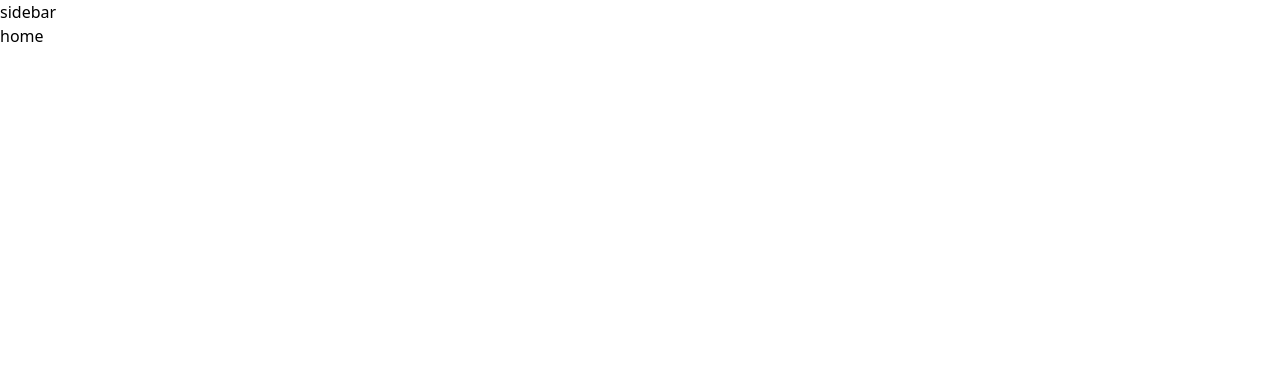
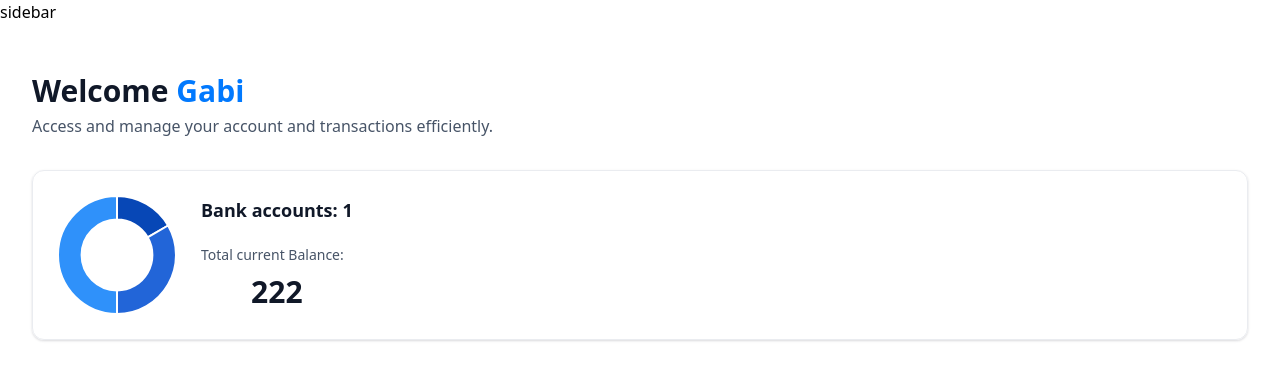
Before and after one commit to gabyesca27/bankwallet, a Next.js app: page / in a window 1280 px wide. Shown: the top 380 px of the page. Built offline with nearby package versions, Linux system fonts and the light colour scheme.

Commit message:
implement first components from home

```diff
--- a/app/(root)/page.tsx
+++ b/app/(root)/page.tsx
@@ -1,8 +1,27 @@
 import React from 'react'
+import HeaderBox from '../components/ui/HeaderBox'
+import TotalBalanceBox from '../components/ui/TotalBalanceBox'
 
 const Home = () => {
+    const loggedIn ={ firstName: 'Gabi'}
   return (
-    <div>home</div>
+    <section className='home'>
+    <div className='home-content'>
+        <header>
+            <HeaderBox
+            type="greeting"
+            title="Welcome"
+            user={loggedIn?.firstName || 'Guest'}
+            subtext="Access and manage your account and transactions efficiently."
+            />
+        </header>
+        <TotalBalanceBox
+        accounts={[]}
+        totalBanks={1}
+        totalCurrentBalance={222.222}
+        />
+    </div>
+    </section>
   )
 }
 
--- /dev/null
+++ b/app/components/ui/AnimatedCounter.tsx
@@ -0,0 +1,10 @@
+'use client';
+import CountUp from "react-countup";
+
+const AnimatedCounter = ({amount}: {amount: number}) => {
+  return (
+    <div><CountUp end={amount}/></div>
+  )
+}
+
+export default AnimatedCounter
--- /dev/null
+++ b/app/components/ui/DoughnutChart.tsx
@@ -0,0 +1,35 @@
+'use client'
+
+import { Chart as ChartJS, ArcElement, Tooltip, Legend } from "chart.js";
+import { Doughnut } from "react-chartjs-2";
+
+ChartJS.register(ArcElement, Tooltip, Legend);
+
+
+
+const DoughnutChart = ({ accounts }: DoughnutChartProps) => {
+
+  const data = {
+    datasets: [
+      {
+        label: 'Banks',
+        data: [1250, 2500, 3750],
+        backgroundColor: ['#0747b6', '#2265d8', '#2f91fa']
+      }
+    ],
+    labels: ['Bank 1', 'Bank 2', 'Bank3']
+  }
+
+  return <Doughnut data={data}
+  options={{
+    cutout: '60%',
+    plugins: {
+      legend: {
+        display: false
+      }
+    }
+  }}
+   />
+}
+
+export default DoughnutChart
--- /dev/null
+++ b/app/components/ui/HeaderBox.tsx
@@ -0,0 +1,18 @@
+import React from 'react'
+
+const HeaderBox = ({type ="title", title, subtext, user}: HeaderBoxProps) => {
+  return (
+    <div className="header-box">
+        <h1 className="header-box-title">
+            {title}
+            {type === 'greeting' && (
+                <span className="text-bankGradient">
+                    &nbsp;{user}</span>
+            )}
+        </h1>
+        <p className='header-box-subtext'>{subtext}</p>
+        </div>
+  )
+}
+
+export default HeaderBox
--- /dev/null
+++ b/app/components/ui/TotalBalanceBox.tsx
@@ -0,0 +1,28 @@
+import AnimatedCounter from "./AnimatedCounter";
+import React from "react";
+import DoughnutChart from "./DoughnutChart";
+
+const TotalBalanceBox = ({
+  accounts = [],
+  totalBanks,
+  totalCurrentBalance,
+}: TotalBalanceBoxProps) => {
+  return (
+    <section className="total-balance">
+      <div className="total-balance-chart">
+      <DoughnutChart accounts= {accounts} />
+      </div>
+      <div className="flex flex-col gap-6">
+        <h2 className="header-2">Bank accounts: {totalBanks}</h2>
+        <div className="flex flex-col gap-2">
+          <p className="total-balance-label">Total current Balance:</p>
+          <div className="total-balance-amount flex-center gap-2">
+            <AnimatedCounter amount={totalCurrentBalance} />
+          </div>
+        </div>
+      </div>
+    </section>
+  );
+};
+
+export default TotalBalanceBox;
--- a/package.json
+++ b/package.json
@@ -9,11 +9,15 @@
     "lint": "next lint"
   },
   "dependencies": {
+    "chart.js": "^4.4.8",
     "class-variance-authority": "^0.7.1",
     "clsx": "^2.1.1",
     "lucide-react": "^0.484.0",
     "next": "14.2.15",
+    "query-string": "^9.1.1",
     "react": "^18",
+    "react-chartjs-2": "^5.3.0",
+    "react-countup": "^6.5.3",
     "react-dom": "^18",
     "tailwind-merge": "^3.0.2",
     "tailwindcss-animate": "^1.0.7"
--- a/types/index.d.ts
+++ b/types/index.d.ts
@@ -202,7 +202,7 @@
   appwriteItemId?: string;
 }
 
-declare interface TotlaBalanceBoxProps {
+declare interface TotalBalanceBoxProps {
   accounts: Account[];
   totalBanks: number;
   totalCurrentBalance: number;
```
Also changed, not shown: 1 other file (tests, documents, lock files or other folders).
